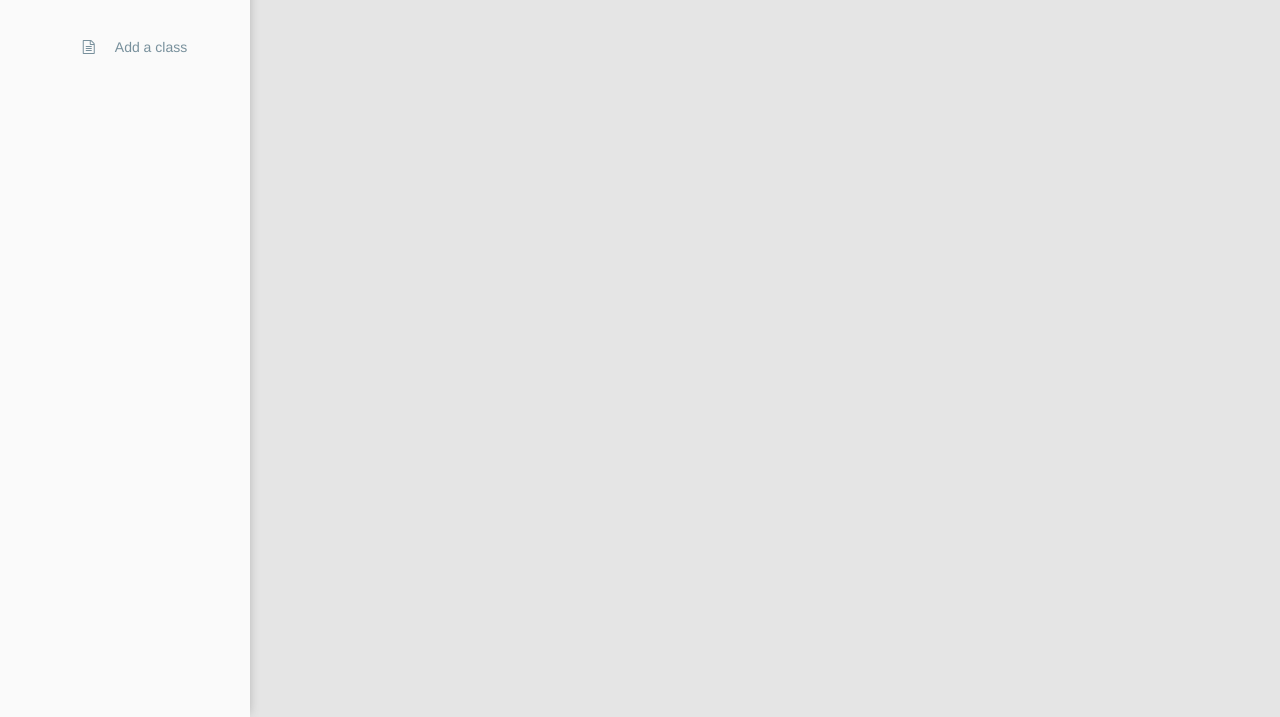
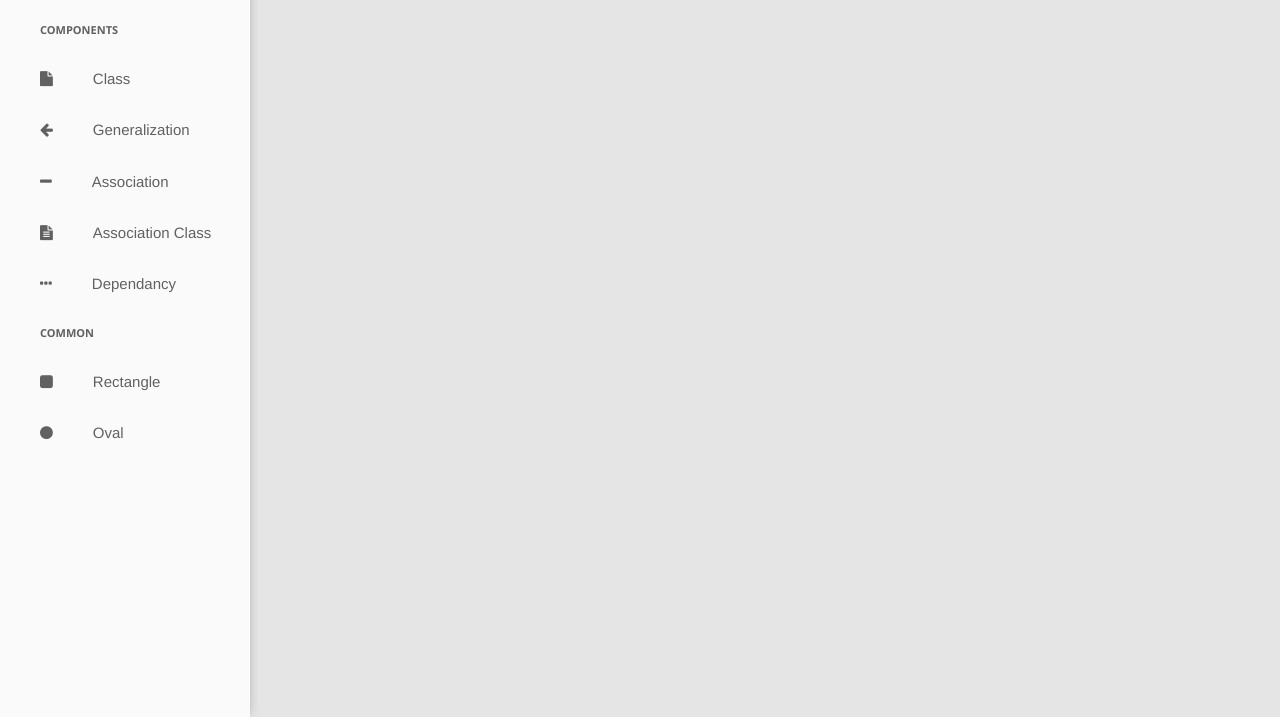
Before and after one commit to jvhoven/Matrix, a website: page index.html in a window 1280 px wide. Shown: the part 83-800 px from the top of the page. Drawn offline with nearby package versions, Linux system fonts and the light colour scheme.

Commit message:
Added menu

```diff
--- a/index.html
+++ b/index.html
@@ -19,8 +19,46 @@
 		<section id="sidebar">
 			<nav>
 				<ul>
+					<li class="header">
+						Components
+					</li>
 					<li>
-						<a href="#"><i class="fa fa-file-text-o"></i>Add a class</a>
+						<a href="#">
+							<i class="fa fa-file"></i>Class
+						</a>
+					</li>
+					<li>
+						<a href="#">
+							<i class="fa fa-arrow-left"></i>Generalization
+						</a>
+					</li>
+					<li>
+						<a href="#">
+							<i class="fa fa-minus"></i>Association
+						</a>
+					</li>
+					<li>
+						<a href="#">
+							<i class="fa fa-file-text"></i>Association Class
+						</a>
+					</li>
+					<li>
+						<a href="#">
+							<i class="fa fa-ellipsis-h"></i>Dependancy
+						</a>
+					</li>
+					<li class="header">
+						Common
+					</li>
+					<li>
+						<a href="#">
+							<i class="fa fa-square"></i>Rectangle
+						</a>
+					</li>
+					<li>
+						<a href="#">
+							<i class="fa fa-circle"></i>Oval
+						</a>
 					</li>
 				</ul>
 			</nav>
--- a/public/stylesheets/default-theme.css
+++ b/public/stylesheets/default-theme.css
@@ -48,28 +48,48 @@ header{
 		top: 0;
 		width: 100%;
 		height: 100%;
-		padding-top: 120px;
+		padding-top: 90px;
 
 		-webkit-box-shadow: 2px 0px 10px -3px #aeaeae;
 		-moz-box-shadow:   	2px 0px 10px -3px #aeaeae;
 		box-shadow:        	2px 0px 10px -3px #aeaeae;
 	}
 
-		#sidebar nav ul > li a{
+		#sidebar nav ul {
+			list-style: none;
+		}
+
+		#sidebar nav li.header{
+			color: #616161;
+			font-family: 'Segoe UI';
+			font-weight: bold;
+			font-size: 11px;
+			text-transform: uppercase;
+			text-align: left;
+			margin-left: 40px;
+			padding: 15px 0px;
+		}
+
+		#sidebar nav ul > li a {
+			display: block;
 			width: 100% !important;
 			text-align: left !important;
 			padding: 15px 0px !important;
 		}
 
-		#sidebar nav ul > li:hover{
+		#sidebar nav ul > li a:hover{
 			background-color: #e5e5e5;
 			cursor: pointer;
 		}
 
 		#sidebar nav ul li a{
-			color: #78909C !important;
+			font-family: 'Roboto' sans-serif;
+			font-size: 15px;
+			font-weight: 300;
+			color: #616161 !important;
+			text-decoration: none;
 		}
 
 		#sidebar nav ul li a i {
-			margin: 0px 20px;
+			margin: 0px 40px;
 		}
```
